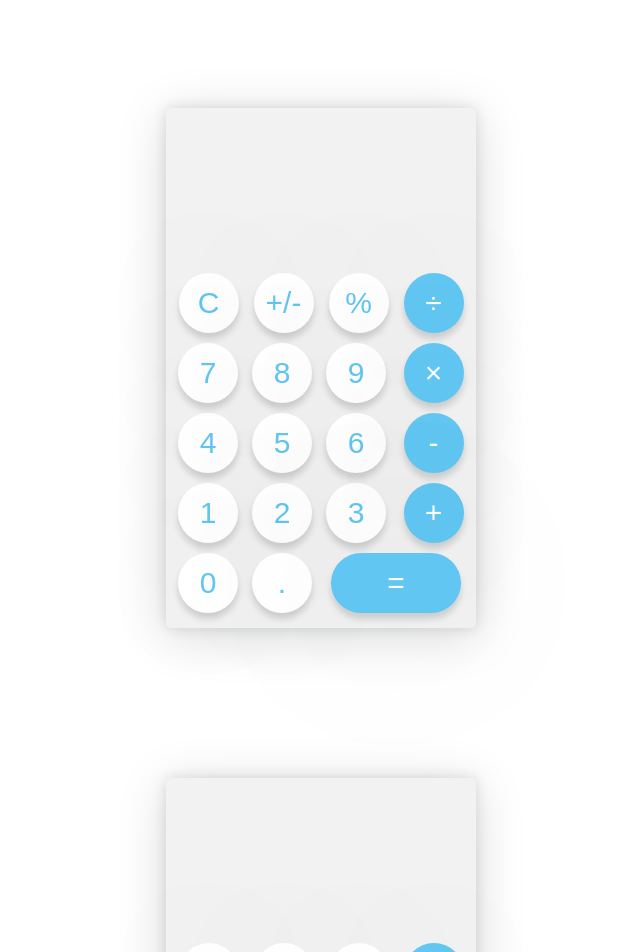
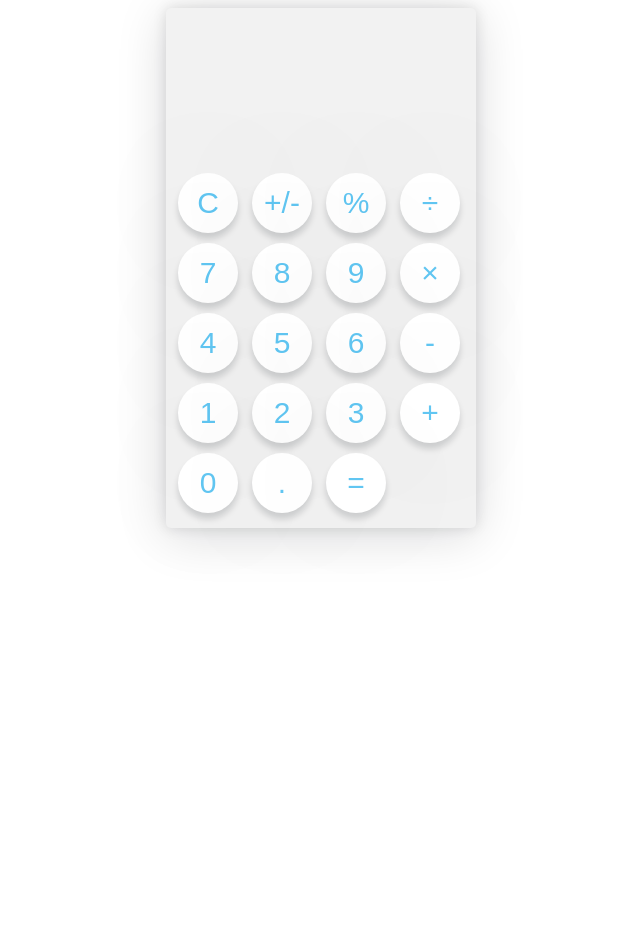
Before and after one commit to roomaank/AngularCalculator, an Angular app: page /calculator in a window 1280 px wide. Shown: the top 952 px of the page, without its empty margins (319-959 px from the left). After the commit the page ends 800 px from the top, so only its background shows below. Built offline with nearby package versions, Linux system fonts and the light colour scheme.

Commit message:
start create new func

```diff
--- a/src/app/components/calculator/calculator.component.html
+++ b/src/app/components/calculator/calculator.component.html
@@ -2,38 +2,14 @@
   <div class="calc-wrapper">
     <div class="calc-header">
       <div class="calc-header--top">
-        <!-- <div class="count-block">{{calculationPlace}}</div> -->
-        <input class="count-block" type="text" value="{{calculationPlace}}">
+        <div class="count-block"></div>
       </div>
       <div class="calc-header--main">
-        <div class="result-block">{{resultPlace}}</div>
+        <div class="result-block"></div>
       </div>
     </div>
     <div class="calc-main">
-      <div class="calc-main--left">
-        <div class="main-left--top">
-          <button class="button" (click)="clearAll()">C</button>
-          <button class="button" (click)="subtractSignBeforeDigit()">+/-</button>
-          <button class="button" (click)="percentOfNumber()">%</button>
-        </div>
-        <div class="main-left--digits">
-          <button class="button" *ngFor="let digit of digits" (click)="clickDigit(digit)">{{digit}}</button>
-        </div>
-      </div>
-      <div class="calc-main--right">
-        <button class="button button-operation" *ngFor="let operator of operators"
-          (click)="clickOperator(operator)">{{operator}}</button>
-      </div>
-    </div>
-    <div class="calc-bottom">
-      <div class="calc-bottom--right">
-        <button class="button btn-equal" (click)="result()">=</button>
-      </div>
+      <button class="button" *ngFor="let button of buttons">{{button.value}}</button>
     </div>
   </div>
-  <div class="history-block">
-    <button *ngIf="activateHistory" class="history-button" (click)="navigateTo()"></button>
-  </div>
 </div>
-
-<router-outlet></router-outlet>
--- a/src/app/components/calculator/calculator.component.scss
+++ b/src/app/components/calculator/calculator.component.scss
@@ -1,6 +1,5 @@
 %items-position {
   display: flex;
-  justify-content: space-around;
   align-items: center;
 }
 
@@ -26,15 +25,6 @@
   font-family: 'Rubik', sans-serif;
 }
 
-.calc-header--top input {
-  height: 100%;
-  width: 290px;
-  border: none;
-  background: transparent;
-  text-align: end;
-  outline: none;
-}
-
 .calc {
   &-wrapper {
     height: 500px;
@@ -47,7 +37,7 @@
   }
 
   &-header {
-    height: 150px;
+    height: 30%;
     overflow: hidden;
   }
 
@@ -66,66 +56,12 @@
   }
 
   &-main {
-    height: 280px;
-    display: flex;
-  }
-
-  &-main--left {
-    height: 100%;
-    width: 75%;
-  }
-
-  &-main--right {
-    height: 100%;
-    width: 25%;
+    height: 70%;
     flex-wrap: wrap;
     @extend %items-position;
   }
 
-  &-main--right button {
-    background-color: #61c6f2;
-    color: white;
 
-    &:active {
-      background-color: #18b1f3;
-    }
-  }
-
-  &-bottom {
-    height: 70px;
-    display: flex;
-    justify-content: flex-end;
-  }
-
-  &-bottom--left {
-    width: 25%;
-    height: 100%;
-    @extend %items-position
-  }
-
-  &-bottom--right {
-    width: 50%;
-    height: 100%;
-    display: flex;
-    justify-content: center;
-    align-items: center;
-  }
-}
-
-.main {
-  &-left--top {
-    height: 25%;
-    width: 100%;
-    @extend %items-position;
-  }
-
-  &-left--digits {
-    height: 100%;
-    width: 100%;
-    flex-wrap: wrap;
-    display: flex;
-    align-items: center;
-  }
 }
 
 .button {
@@ -157,26 +93,3 @@
     background-color: #18b1f3;
   }
 }
-
-.history-block {
-  display: flex;
-  justify-content: center;
-  align-items: center;
-  height: 100px;
-  width: 300px;
-}
-
-.history-button {
-  height: 64px;
-  width: 64px;
-  background-color: transparent;
-  border: none;
-  background-image: url(../../../assets/images/history.png);
-  outline: none;
-  cursor: pointer;
-
-  &:active {
-    transform: translateY(1px);
-    background-image: url(../../../assets/images/history-blue.png);
-  }
-}
--- a/src/app/components/calculator/calculator.component.ts
+++ b/src/app/components/calculator/calculator.component.ts
@@ -1,9 +1,5 @@
-import * as uuid from 'uuid';
 import { Component, OnInit } from '@angular/core';
-import { Router } from '@angular/router';
-import { DIGITS, OPERATIONS } from './calculator.constants';
-import { HistoryService } from 'src/app/services/history.service';
-import { Calc } from 'src/app/models/calculator-data';
+import { BUTTONS } from './calculator.constants';
 
 @Component({
   selector: 'app-calculator',
@@ -12,103 +8,13 @@ import { Calc } from 'src/app/models/calculator-data';
 })
 export class CalculatorComponent implements OnInit {
 
-  historyData: Calc;
-  digits = DIGITS;
-  operators = OPERATIONS;
-
-  calculationPlace = '';
-  resultPlace = '';
-  digitFirst: number;
-  digitSecond: number;
-  operator = '';
-  clipboard:number;
-  activateHistory: boolean;
+  buttons = BUTTONS;
 
   constructor(
-    private router: Router,
-    private historyService: HistoryService
   ) { }
 
   ngOnInit(): void {
   }
 
-  clickDigit(digit) {
-    this.calculationPlace += digit;
-    if (this.calculationPlace.length > 20) {
-      this.calculationPlace = 'Invalid length'
-      return;
-    }
-  }
-
-  clickOperator(operator) {
-    if (this.calculationPlace === '') {
-      return;
-    }
-    this.digitFirst = parseFloat(this.calculationPlace)
-    this.operator = operator;
-    this.calculationPlace += operator;
-
-    if (this.resultPlace) {
-      this.calculationPlace = this.resultPlace;
-      this.resultPlace = ''
-    }
-
-  }
-
-
-  result() {
-    this.digitSecond = parseFloat(this.calculationPlace.split(this.operator)[1])
-    if (this.operator === '×') {
-      this.calculationPlace;
-      this.resultPlace = (this.digitFirst * this.digitSecond).toString();
-    } else if (this.operator === '÷') {
-      this.calculationPlace;
-      this.resultPlace = (this.digitFirst / this.digitSecond).toString();
-    } else if (this.operator === '+') {
-      this.calculationPlace;
-      this.resultPlace = (this.digitFirst + this.digitSecond).toString();
-    } else if (this.operator === '-') {
-      this.calculationPlace;
-      this.resultPlace = (this.digitFirst - this.digitSecond).toString();
-    } else {
-      this.resultPlace = 'Error';
-    }
-
-    this.activateHistory = true;
-    const resultData = {
-      id: uuid.v4(),
-      calculate: this.calculationPlace,
-      result: this.resultPlace
-    }
-    this.historyService.addCalcData(resultData).subscribe((value) => {
-      this.historyData = value;
-    })
-
-  }
-
-  clearAll() {
-    this.calculationPlace = '';
-    this.resultPlace = '';
-    this.activateHistory = false;
-  }
-
-  subtractSignBeforeDigit(){
-    this.digitFirst = parseFloat(this.calculationPlace)
-    const subtractDigit = this.digitFirst * (-1);
-    this.calculationPlace = ''
-    this.resultPlace = subtractDigit.toString()
-  }
-
-  percentOfNumber(){
-    this.digitFirst = parseFloat(this.calculationPlace)
-    const percentDigit = this.digitFirst / 100;
-    this.calculationPlace = ''
-    this.resultPlace = percentDigit.toString();
-
-  }
-
-  navigateTo() {
-    this.router.navigate(['history'])
-  }
 
 }
--- a/src/app/components/calculator/calculator.constants.ts
+++ b/src/app/components/calculator/calculator.constants.ts
@@ -1,3 +1,78 @@
-export const DIGITS = [7, 8, 9, 4, 5, 6, 1, 2, 3, 0, '.'];
-
-export const OPERATIONS = ['÷', '×', '-', '+'];
+export const BUTTONS = [
+    {
+        type: 'string',
+        value: 'C'
+    },
+    {
+        type: 'string',
+        value: '+/-'
+    },
+    {
+        type: 'string',
+        value: '%'
+    },
+    {
+        type: 'string',
+        value: '÷'
+    },
+    {
+        type: 'number',
+        value: 7
+    },
+    {
+        type: 'number',
+        value: 8
+    },
+    {
+        type: 'number',
+        value: 9
+    },
+    {
+        type: 'string',
+        value: '×'
+    },
+    {
+        type: 'number',
+        value: 4
+    },
+    {
+        type: 'number',
+        value: 5
+    },
+    {
+        type: 'number',
+        value: 6
+    },
+    {
+        type: 'string',
+        value: '-'
+    },
+    {
+        type: 'number',
+        value: 1
+    },
+    {
+        type: 'number',
+        value: 2
+    },
+    {
+        type: 'number',
+        value: 3
+    },
+    {
+        type: 'string',
+        value: '+'
+    },
+    {
+        type: 'number',
+        value: 0
+    },
+    {
+        type: 'string',
+        value: '.'
+    },
+    {
+        type: 'string',
+        value: '='
+    }
+]
```
